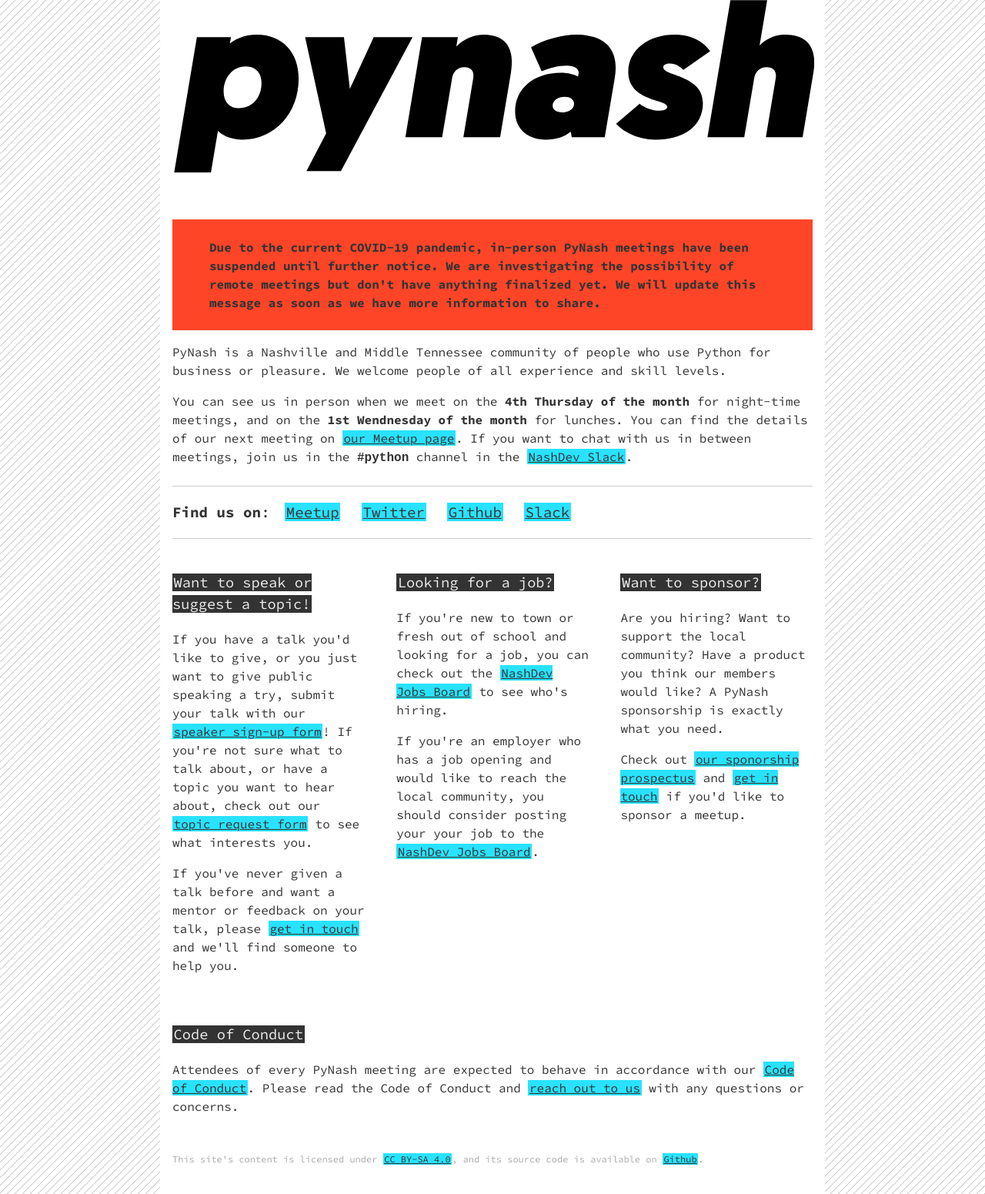
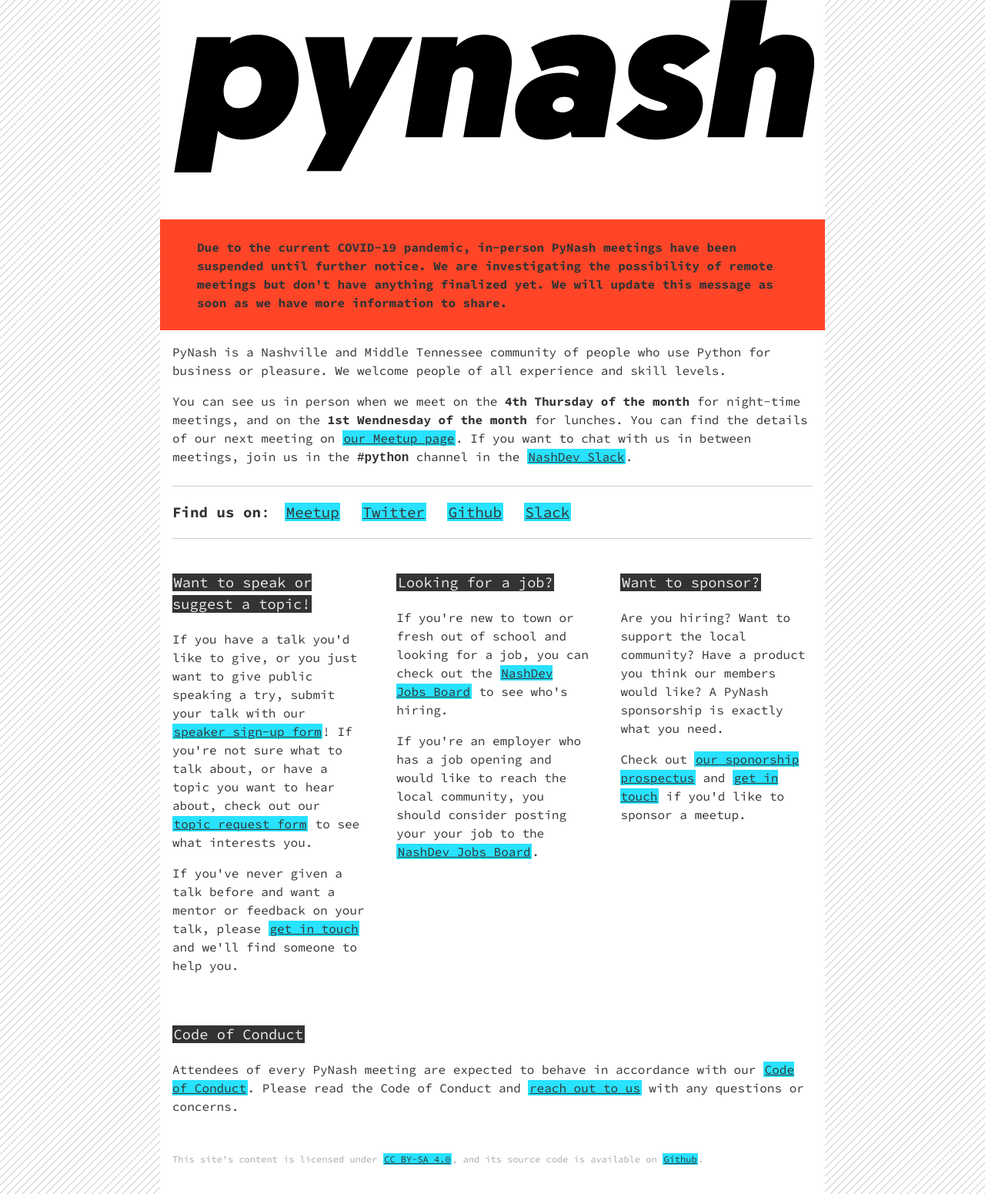
Before and after one commit to pynashorg/pynashorg.github.com, a Jekyll site: the page built from index.html, in a window 1280 px wide. Shown: the whole page at 77% size. Built offline with Jekyll 4.4.1, drawn with Linux system fonts in a browser that asks for light colours.

Commit message:
Spread alert to container edges

```diff
--- a/static/css/pynash.css
+++ b/static/css/pynash.css
@@ -20,7 +20,7 @@
 
 .container { background: #fff; margin: 0 auto; padding: 0 1rem; width: 65%; }
 
-.alert { background: #ff4528; font-weight: bold; padding: 1.5rem 3rem; }
+.alert { background: #ff4528; font-weight: bold; margin: auto -1rem; padding: 1.5rem 3rem; }
 
 .connect { border: 1px solid #ccc; border-width: 1px 0; font-size: 1.2rem; margin: 1.5rem 0; }
 .connect ul { list-style-type: none; padding: 0; }
```
